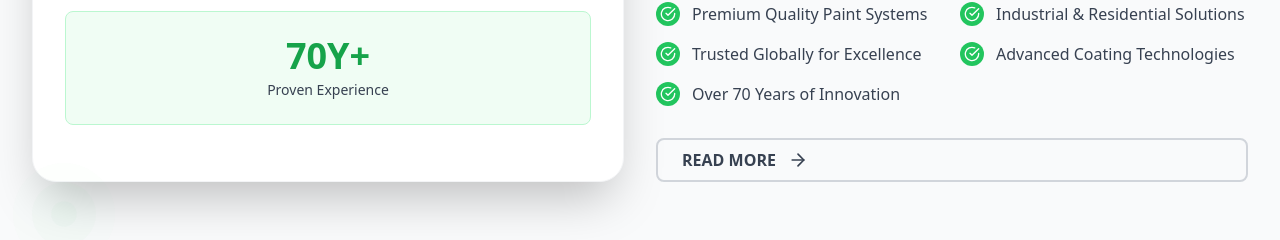
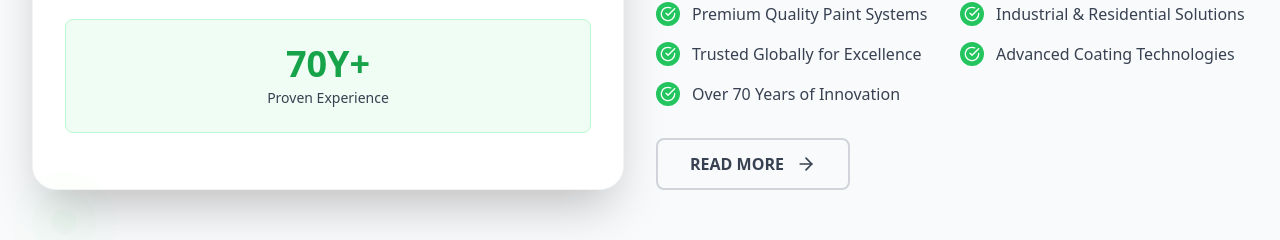
Before and after one commit to AzmehAh/azmeh-web, a React (Vite) app: page / in a window 1280 px wide. Shown: the part 1680-1920 px from the top of the page. Built offline with nearby package versions, Linux system fonts and the light colour scheme.

Commit message:
Updated AboutSection.tsx

```diff
--- a/src/components/AboutSection.tsx
+++ b/src/components/AboutSection.tsx
@@ -129,16 +129,16 @@ const AboutSection = () => {
               ))}
             </div>
 
+            {/* Read More Button */}
             <motion.button
               onClick={() => navigate('/about')}
               whileHover={{ scale: 1.02 }}
               whileTap={{ scale: 0.98 }}
-  className="inline-flex items-center space-x-3 px-6 py-2 border-2 border-gray-300 text-gray-700 font-semibold rounded-lg hover:border-[#2C5DB6] hover:text-[#2C5DB6] transition-all duration-300 w-auto"
+              className=" self-start group inline-flex items-center space-x-3 px-8 py-3 border-2 border-gray-300 text-gray-700 font-semibold rounded-lg hover:border-[#2C5DB6] hover:text-[#2C5DB6] transition-all duration-300"
             >
               <span>READ MORE</span>
               <ArrowRight className="w-5 h-5 group-hover:translate-x-1 transition-transform" />
             </motion.button>
-
           </motion.div>
         </div>
       </div>
```
Lines whose indentation alone changed are shown as unchanged.
